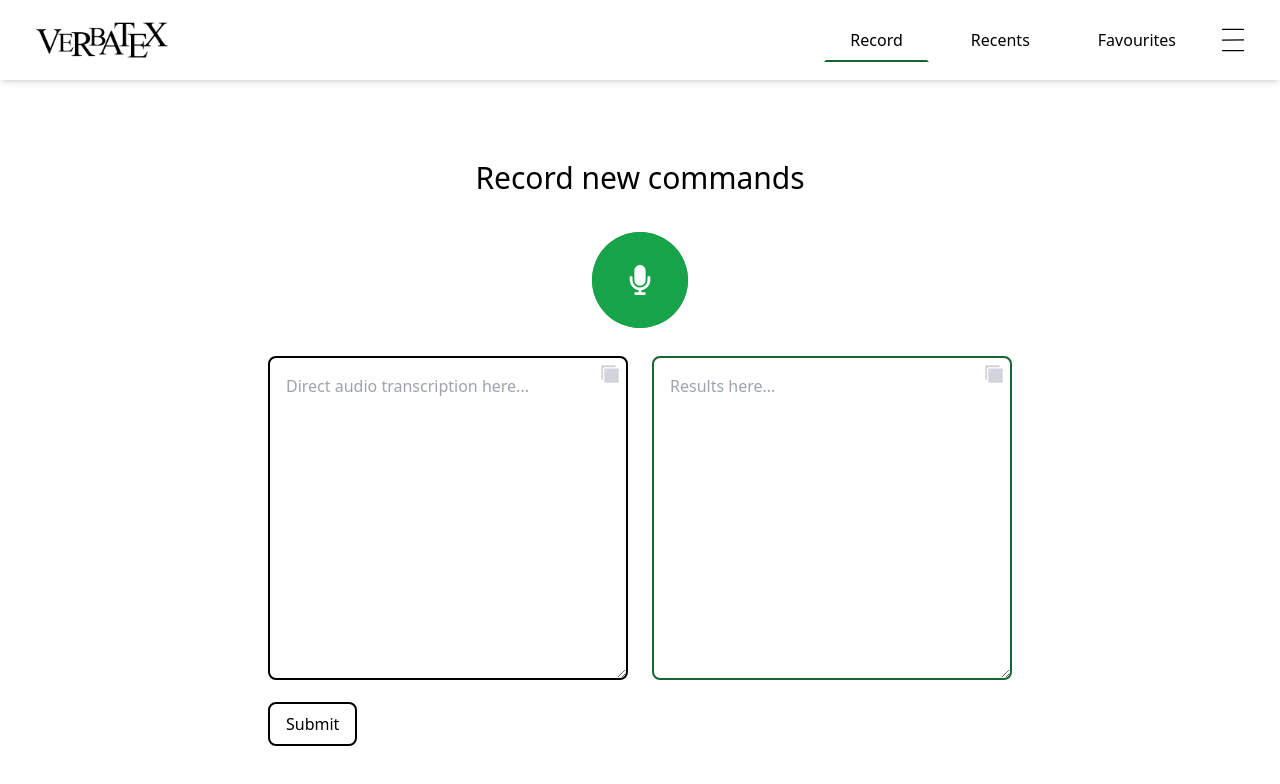
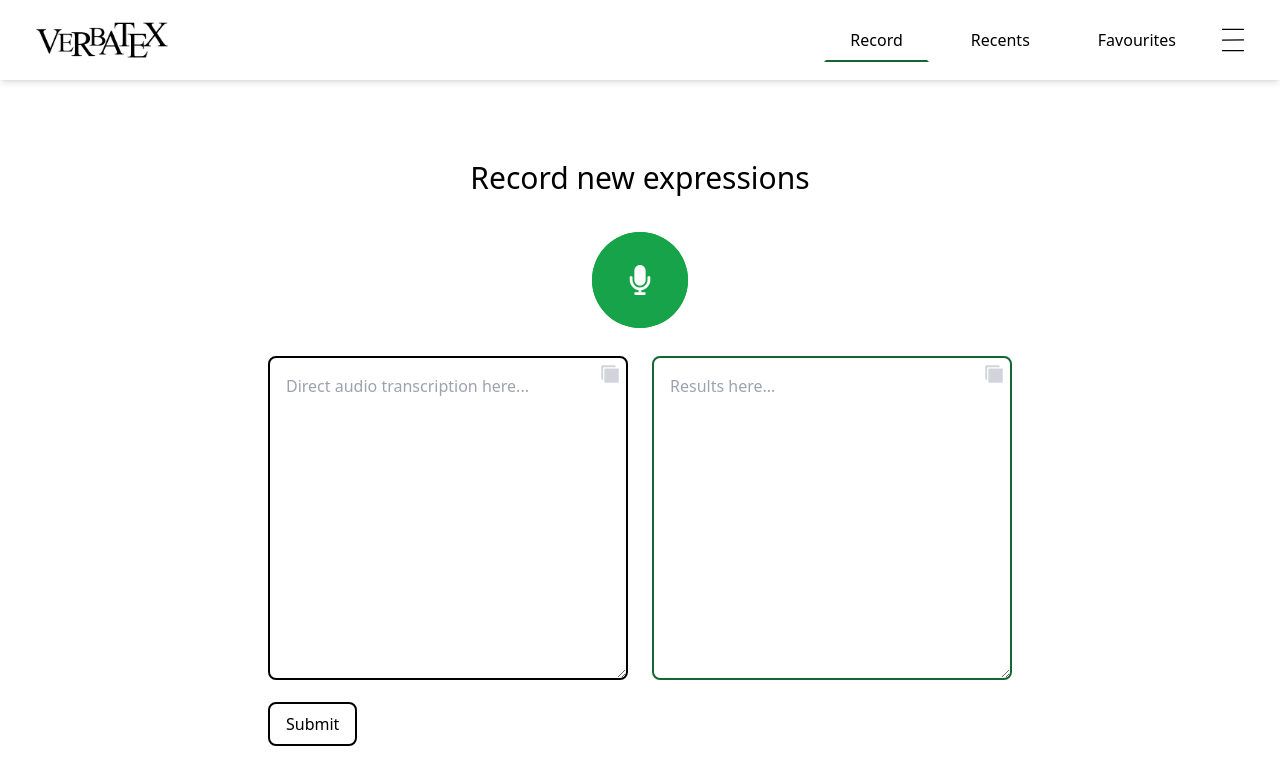
Before and after one commit to leozhang14/VerbaTeX, a React (Vite) app in the folder frontend/: page /record in a window 1280 px wide. Shown: the top 784 px of the page. Built offline with nearby package versions, Linux system fonts and the light colour scheme; no server answers.

Commit message:
rename favourites and record page + reconfig favourites editing system

```diff
--- a/frontend/src/firestore.ts
+++ b/frontend/src/firestore.ts
@@ -78,7 +78,6 @@ export const editEquation = async (userId: string, equationId: string, functionT
     try {
         const favouritesDocRef = doc(db, `users/${userId}/favourites`, equationId);
         await updateDoc(favouritesDocRef, { functionType: functionType });
-
         console.log("Equation updated successfully");
     } catch (error) {
         console.error("Error updating equation:", error);
--- a/frontend/src/pages/FavouritesPage/FavouritesCard.tsx
+++ b/frontend/src/pages/FavouritesPage/FavouritesCard.tsx
@@ -137,6 +137,7 @@ const FavouritesCard = ({
           )}
         </div>
         <div className="flex items-center space-x-4 text-xl">
+          {/*
           {isEditting ? (
             <FaCheck
               className="cursor-pointer text-xl hover:text-green-700 hover:text-2xl transform transition-transform duration-200 hover:scale-125"
@@ -148,6 +149,7 @@ const FavouritesCard = ({
               onClick={() => setIsEditting(true)}
             ></MdEdit>
           )}
+          */}
           <FaTrash
             className="cursor-pointer text-2xl transform transition-transform duration-200 hover:scale-125"
             onClick={handleDelete}
--- a/frontend/src/pages/FavouritesPage/FavouritesPage.tsx
+++ b/frontend/src/pages/FavouritesPage/FavouritesPage.tsx
@@ -52,7 +52,7 @@ const FavouritesPage = () => {
 
   return (
     <div>
-      <Navbar title="Favourite commands" location="favourites" />
+      <Navbar title="Favourites" location="favourites" />
       <div className="container mx-auto p-5 flex flex-col items-center">
         <div className="w-1/2 flex flex-col items">
           {favourites.map((fav, index) => (
--- a/frontend/src/pages/RecordPage/RecordPage.tsx
+++ b/frontend/src/pages/RecordPage/RecordPage.tsx
@@ -110,7 +110,7 @@ const RecordPage = () => {
 
   return (
     <div>
-      <Navbar title="Record new commands" location="record" />
+      <Navbar title="Record new expressions" location="record" />
       <div className="container mx-auto p-5 flex flex-col items-center">
         <div className="flex items-center space-x-3 cursor-pointer">
           <div
```
